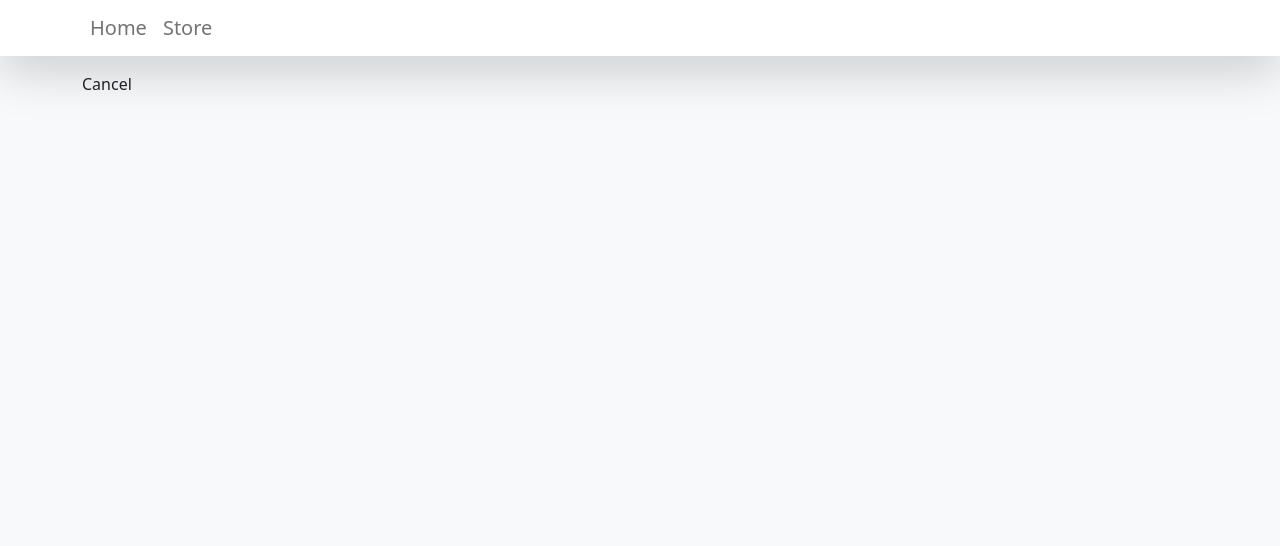
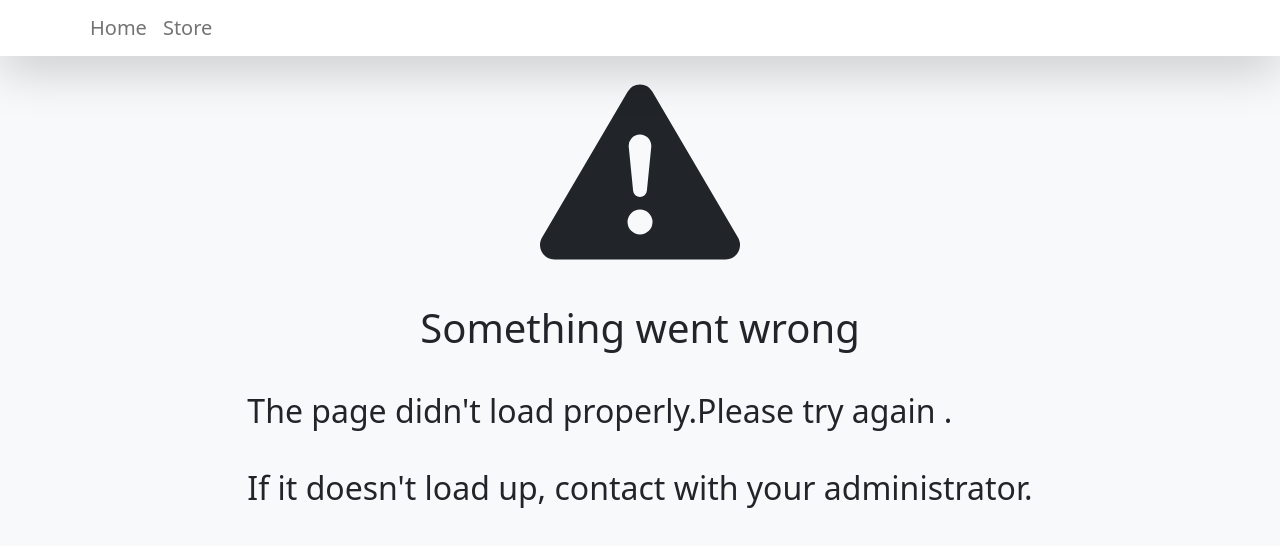
Before and after one commit to barisdevjs/tsx-shopping-card, a React (Vite) app: page /cancel in a window 1280 px wide. Shown: the top 546 px of the page. Built offline with nearby package versions, Linux system fonts and the light colour scheme.

Commit message:
cancel page added

```diff
--- a/src/App.css
+++ b/src/App.css
@@ -101,3 +101,13 @@
     from, to { border-color: transparent }
     50% { border-color: black; }
   }
+
+
+  .cancel {
+    display: flex;
+    justify-content:center;
+    align-items:center;
+    flex-direction: column;
+    gap:2rem;
+    height:auto;
+  }
--- a/src/pages/Cancel.tsx
+++ b/src/pages/Cancel.tsx
@@ -1,8 +1,15 @@
 import React from 'react'
+import { BsFillExclamationTriangleFill } from "react-icons/bs"
+
 
 function Cancel() {
   return (
-    <div>Cancel</div>
+    <div className='cancel'>
+      <BsFillExclamationTriangleFill size={200} />
+      <h1>Something went wrong</h1>
+      <h2>The page didn't load properly.Please try again .<br /><br />
+      If it doesn't load up, contact with your administrator.</h2>
+    </div>
   )
 }
 
```
Also changed, not shown: 1 other file (tests, documents, lock files or other folders).
